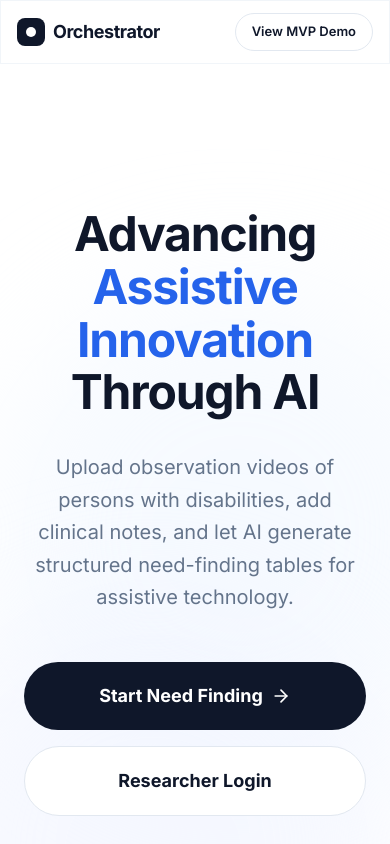
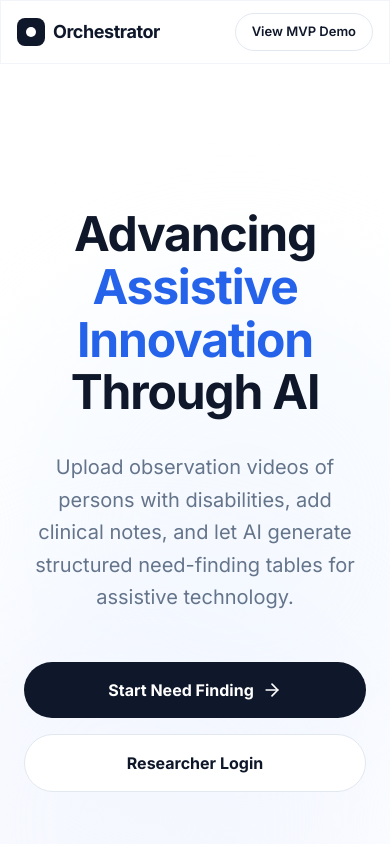
Before and after one commit to Empire-SK/Orchestrator, a React (Vite) app: page /#/ in a window 390 px wide. Shown: the top 844 px of the page. Built offline with nearby package versions, Linux system fonts and the light colour scheme.

Commit message:
style: fix bloating cta buttons on home page mobile layout

```diff
--- a/pages/Home.tsx
+++ b/pages/Home.tsx
@@ -120,10 +120,10 @@ const Home = () => (
           Upload observation videos of persons with disabilities, add clinical notes, and let AI generate structured need-finding tables for assistive technology.
         </p>
         <div className="flex flex-col sm:flex-row items-center justify-center gap-4">
-          <Link to="/demo" className="w-full sm:w-auto px-10 py-5 bg-slate-900 text-white rounded-full font-bold text-lg hover:shadow-2xl hover:-translate-y-1 transition-all flex items-center justify-center gap-2">
+          <Link to="/demo" className="w-full sm:w-auto whitespace-nowrap px-8 py-4 sm:px-10 sm:py-5 bg-slate-900 text-white rounded-full font-bold text-base sm:text-lg hover:shadow-2xl hover:-translate-y-1 transition-all flex items-center justify-center gap-2">
             Start Need Finding <ICONS.ArrowRight className="w-5 h-5" />
           </Link>
-          <button className="w-full sm:w-auto px-10 py-5 bg-white text-slate-900 border border-slate-200 rounded-full font-bold text-lg hover:bg-slate-50 transition-all">
+          <button className="w-full sm:w-auto whitespace-nowrap px-8 py-4 sm:px-10 sm:py-5 bg-white text-slate-900 border border-slate-200 rounded-full font-bold text-base sm:text-lg hover:bg-slate-50 transition-all">
             Researcher Login
           </button>
         </div>
@@ -147,10 +147,10 @@ const Home = () => (
         <h2 className="text-4xl font-bold mb-8">Empower Independent Living</h2>
         <p className="text-slate-400 mb-12 max-w-xl mx-auto">Join researchers and developers worldwide using Orchestrator to solve complex accessibility challenges.</p>
         <div className="flex flex-col sm:flex-row items-center justify-center gap-4">
-          <Link to="/demo" className="w-full sm:w-auto px-8 py-4 bg-white text-slate-900 rounded-full font-bold text-lg hover:shadow-xl transition-all">
+          <Link to="/demo" className="whitespace-nowrap px-8 py-3.5 sm:px-8 sm:py-4 bg-white text-slate-900 rounded-full font-bold text-base sm:text-lg hover:shadow-xl transition-all">
             Launch Researcher Dashboard
           </Link>
-          <button className="w-full sm:w-auto px-8 py-4 border border-slate-700 rounded-full font-bold text-lg hover:bg-slate-800 transition-all">
+          <button className="whitespace-nowrap px-8 py-3.5 sm:px-8 sm:py-4 border border-slate-700 rounded-full font-bold text-base sm:text-lg hover:bg-slate-800 transition-all">
             Request Demo
           </button>
         </div>
```
